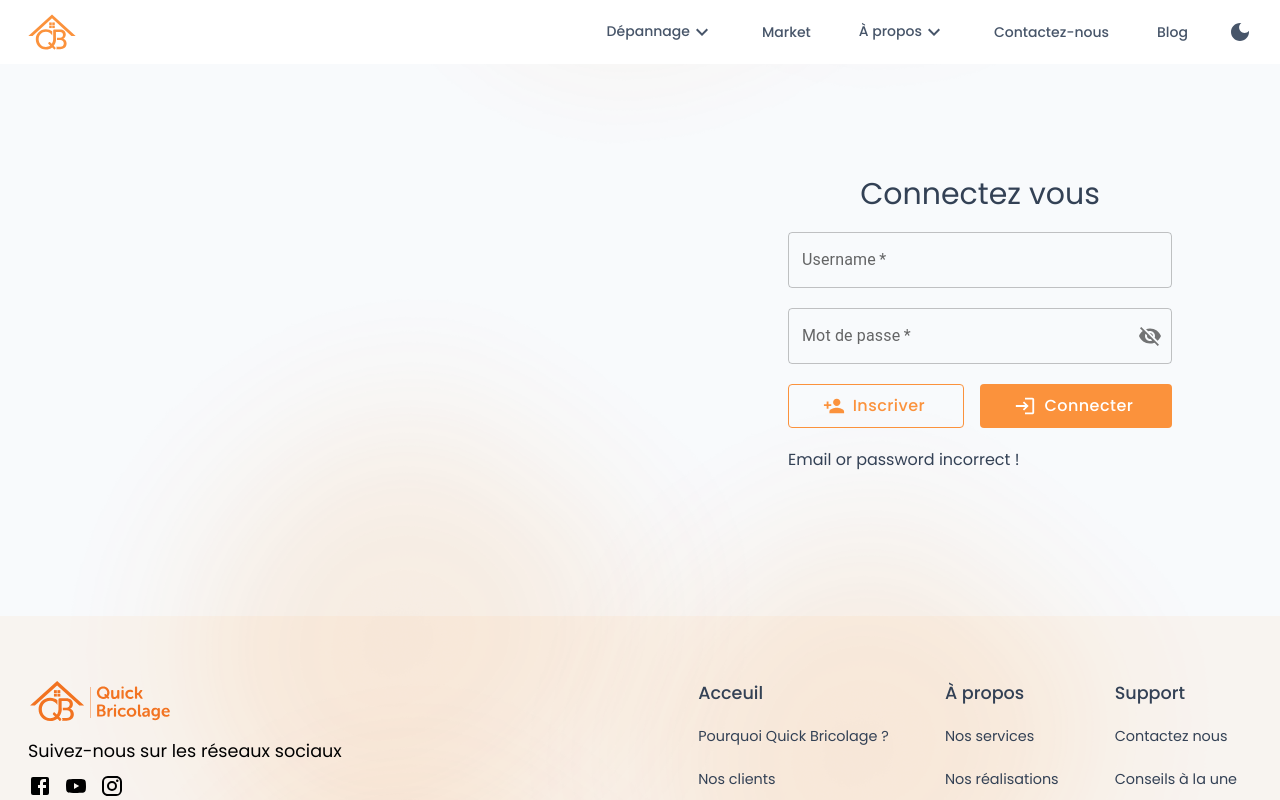
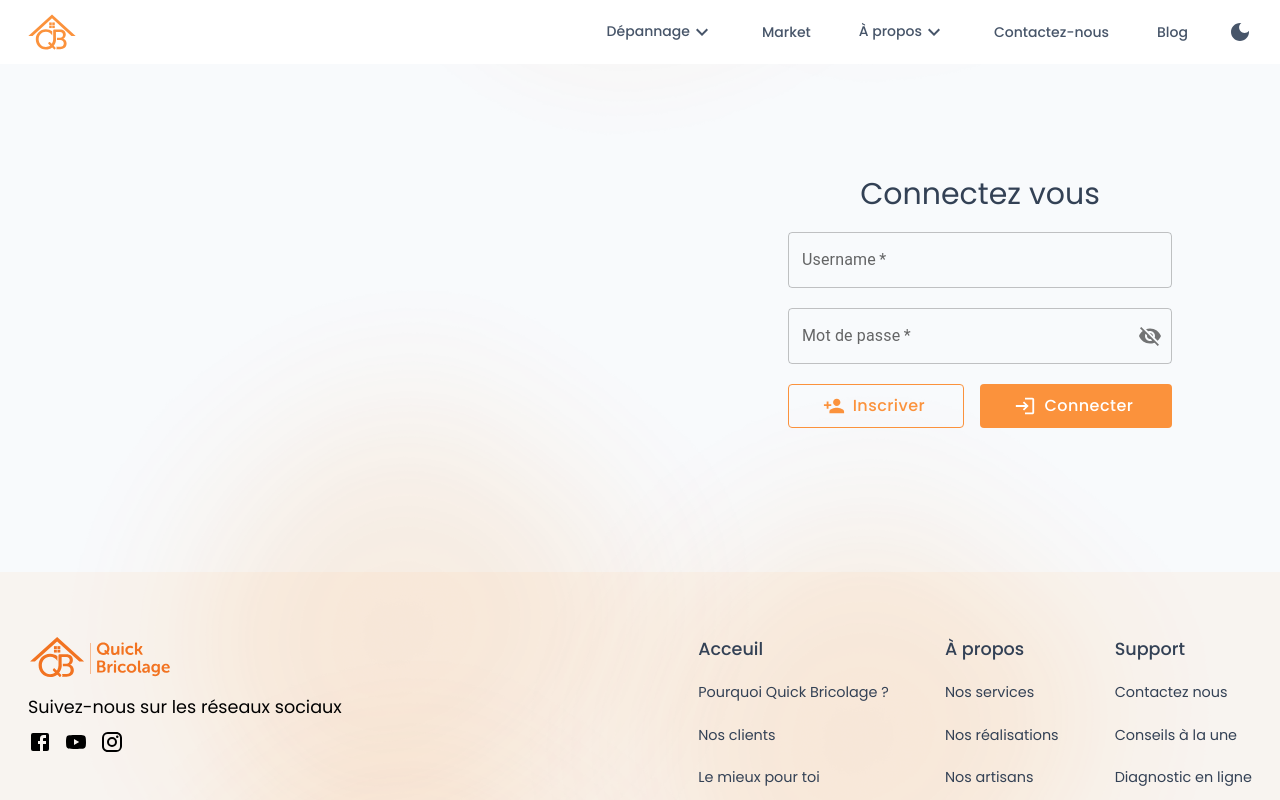
Before and after one commit to seifaaza/E-commerce, a React (Vite) app: page /connexion in a window 1280 px wide. Shown: the top 800 px of the page. Built offline with nearby package versions, Linux system fonts and the light colour scheme; a web font is replaced by a local one.

Commit message:
update product

```diff
--- a/src/pages/account/Login.jsx
+++ b/src/pages/account/Login.jsx
@@ -102,11 +102,11 @@ export default function Login({ SignSwitch }) {
           Connecter
         </Button>
       </div>
-      <span
-      // className={`text-red-600 ${store.loginError ? "block" : "hidden"} `}
+      {/* <span
+      className={`text-red-600 ${store.loginError ? "block" : "hidden"} `}
       >
         Email or password incorrect !
-      </span>
+      </span> */}
     </form>
   );
 }
--- a/src/pages/market/Market.jsx
+++ b/src/pages/market/Market.jsx
@@ -68,7 +68,9 @@ export default function Market() {
               >
                 <div
                   style={{
-                    backgroundImage: `url(https://srv2.aptusmaroc.com/${item.images[0].link})`,
+                    backgroundImage: `url(https://srv2.aptusmaroc.com/${
+                      item.images ? item.images[0].link : "null"
+                    })`,
                   }}
                   className={`h-52 rounded  bg-cover bg-no-repeat bg-center `}
                 ></div>
```
